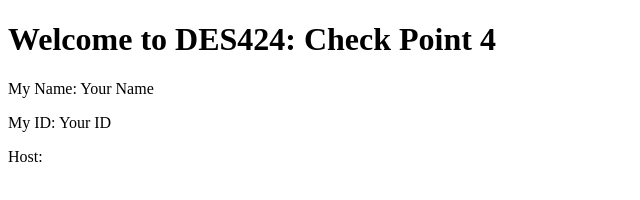
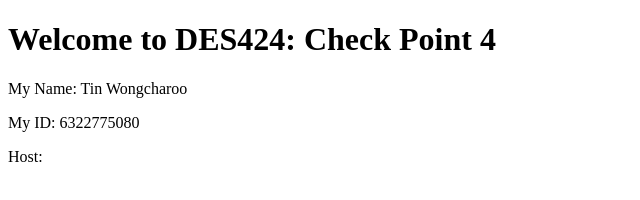
Before and after one commit to BlueFish01/DES424_6322775080, a plain HTML site: page src/check4.html in a window 1280 px wide. Shown: the full height of the page, 0-640 px from the left. Drawn offline with Linux system fonts and the light colour scheme.

Commit message:
Update check4.html

```diff
--- a/src/check4.html
+++ b/src/check4.html
@@ -3,8 +3,8 @@
 
 <body>
     <h1>Welcome to DES424: Check Point 4</h1>
-    <p>My Name: Your Name</p>
-    <p>My ID: Your ID</p>
+    <p>My Name: Tin Wongcharoo</p>
+    <p>My ID: 6322775080</p>
     <p>Host: <MY_HOST></p>
 </body>
 
```
